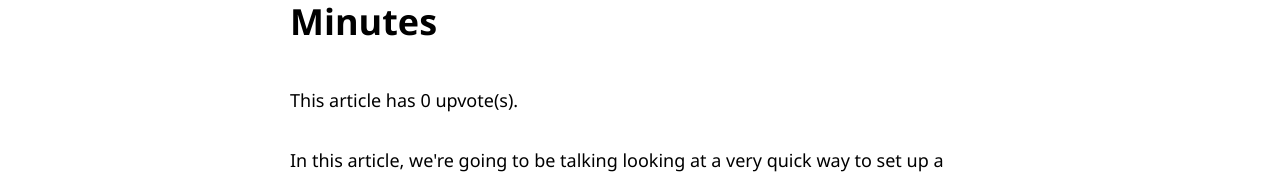
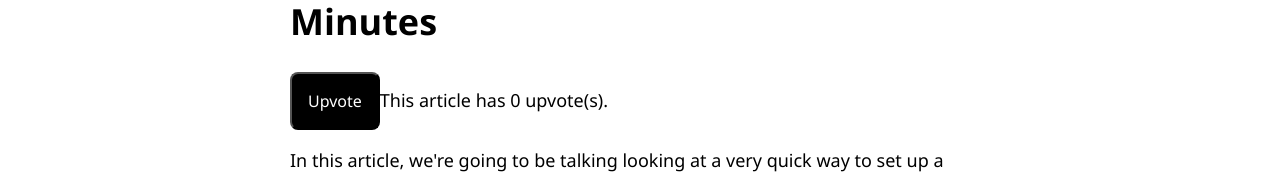
Before and after one commit to sherelynn-baguioso/react, a React (Create React App) app in the folder my-blog/: page /articles/learn-node in a window 1280 px wide. Shown: the part 148-323 px from the top of the page. Built offline with nearby package versions, Linux system fonts and the light colour scheme; no server answers.

Commit message:
Create a functional upvote button

```diff
--- a/my-blog/src/pages/ArticlePage.js
+++ b/my-blog/src/pages/ArticlePage.js
@@ -16,9 +16,15 @@
       setArticleInfo(newArticleInfo)
     }
     loadArticleInfo()
-  })
+  }, [])
 
   const article = articles.find((article) => article.name === articleId)
+
+  const addUpvote = async () => {
+    const response = await axios.put(`/api/articles/${articleId}/upvote`)
+    const updatedArticle = response.data
+    setArticleInfo(updatedArticle)
+  }
 
   if (!article) {
     return <NotFoundPage />
@@ -27,7 +33,10 @@
   return (
     <>
       <h1>{article.title}</h1>
-      <p>This article has {articleInfo.upvotes} upvote(s).</p>
+      <div className="upvotes-section">
+        <button onClick={addUpvote}>Upvote</button>
+        <p>This article has {articleInfo.upvotes} upvote(s).</p>
+      </div>
       {article.content.map((paragraph, i) => (
         <p key={i}>{paragraph}</p>
       ))}
```
